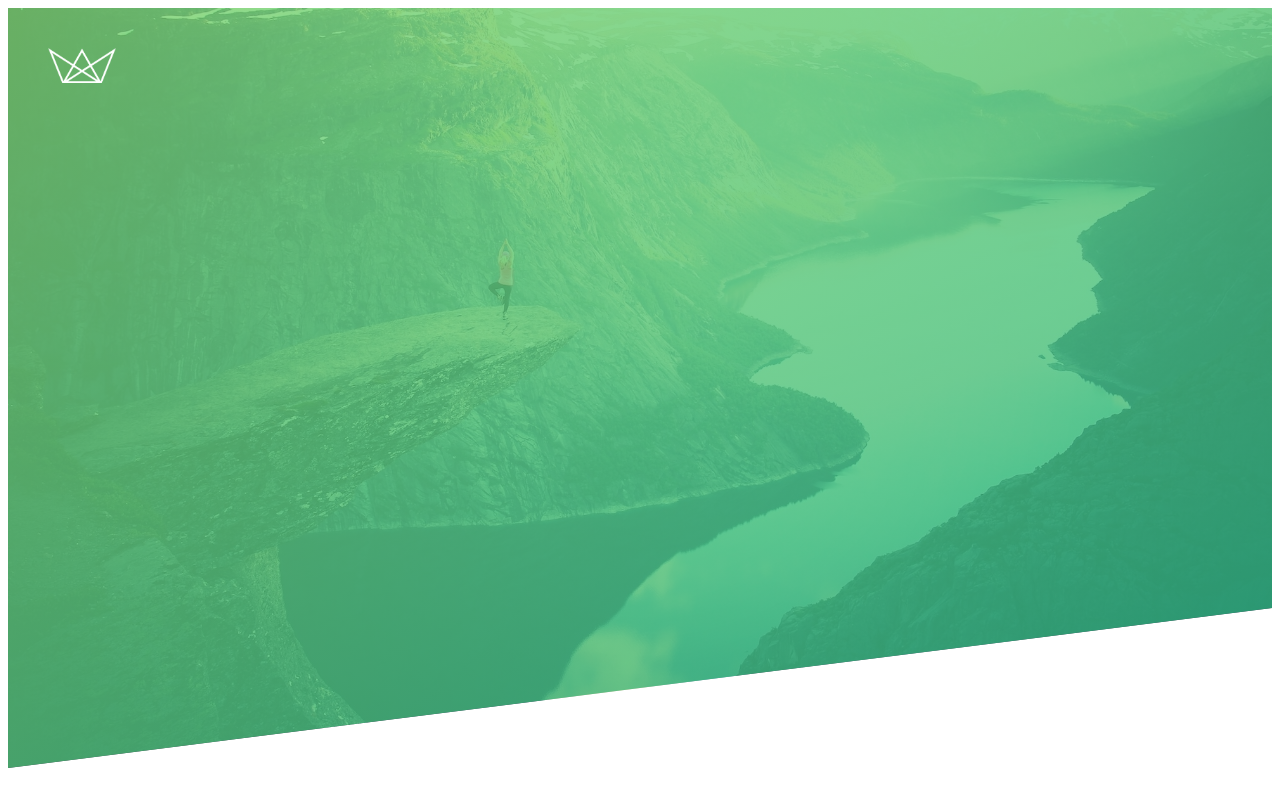
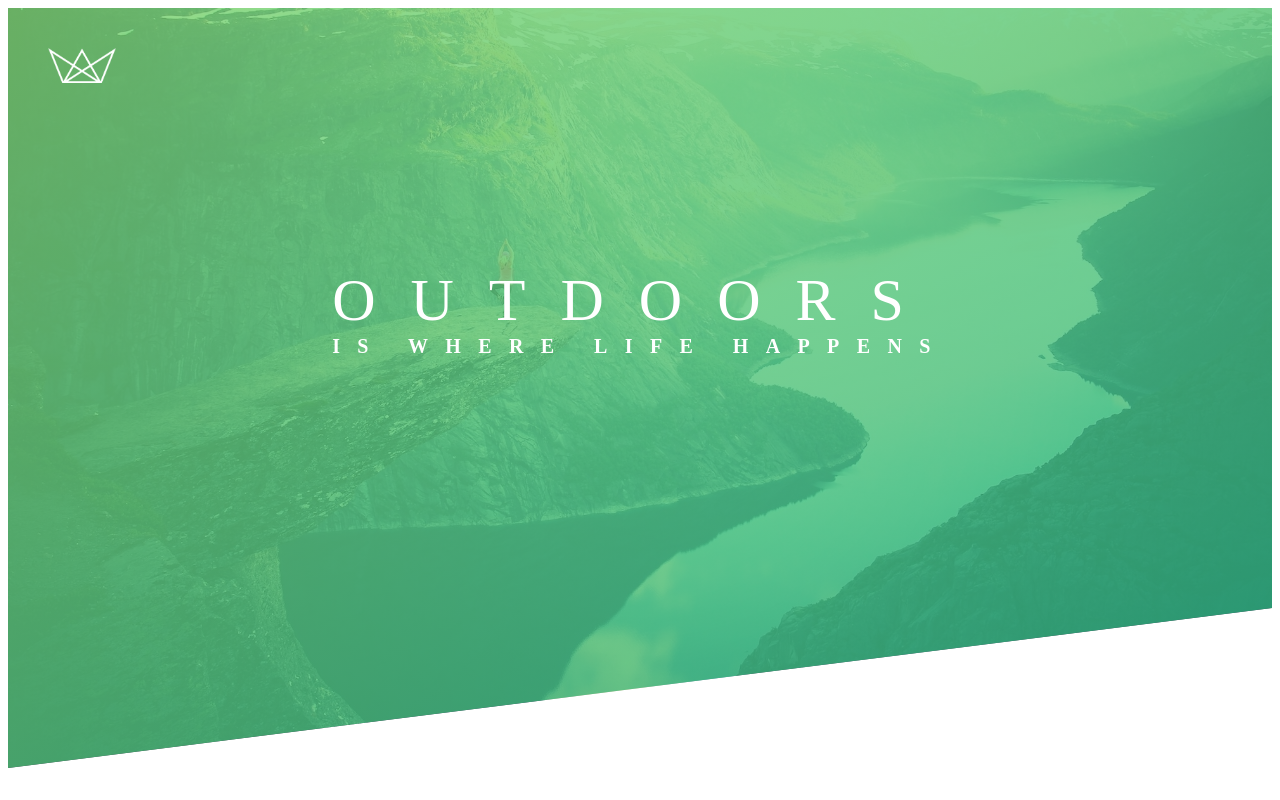
Before and after one commit to amontalvof/natours-react-client, a React (Vite) app: page / in a window 1280 px wide. Built offline with nearby package versions, Linux system fonts and the light colour scheme; the HTML template or start-up script is replaced by a standard one.

Commit message:
feat: added central title in header

```diff
--- a/index.html
+++ b/index.html
@@ -2,13 +2,13 @@
 <html lang="en">
     <head>
         <meta charset="UTF-8" />
-        <link rel="icon" type="image/svg+xml" href="/vite.svg" />
+        <link rel="icon" type="image/svg+xml" href="/assets/favicon.png" />
         <meta name="viewport" content="width=device-width, initial-scale=1.0" />
         <link
             href="https://fonts.googleapis.com/css?family=Lato:100,300,400,700,900"
             rel="stylesheet"
         />
-        <title>NatOurs</title>
+        <title>NatOurs | Exciting tours for adventurous people</title>
     </head>
     <body>
         <div id="root"></div>
--- a/src/constants/colors.ts
+++ b/src/constants/colors.ts
@@ -4,3 +4,4 @@ export const DARK_GREEN = '#28b485';
 export const LIGHT_GREEN_RGBA = 'rgba(126, 213, 111, 0.8)';
 export const MEDIUM_GREEN_RGBA = 'rgba(85, 197, 122, 0.8)';
 export const DARK_GREEN_RGBA = 'rgba(40, 180, 133, 0.8)';
+export const WHITE = '#ffffff';
--- a/src/layout/header/index.tsx
+++ b/src/layout/header/index.tsx
@@ -1,6 +1,14 @@
-import { HeaderContainer, Logo, LogoBox } from './styles';
 import { IChildren } from '../../types/children';
 import LogoWhite from '../../../assets/logo-white.png';
+import {
+    HeaderContainer,
+    HeadingPrimary,
+    HeadingPrimaryMain,
+    HeadingPrimarySub,
+    Logo,
+    LogoBox,
+    TextBox,
+} from './styles';
 
 interface HeaderProps extends IChildren {}
 
@@ -10,6 +18,12 @@ const Header = (props: HeaderProps) => {
             <LogoBox>
                 <Logo src={LogoWhite} alt="logo" />
             </LogoBox>
+            <TextBox>
+                <HeadingPrimary>
+                    <HeadingPrimaryMain>Outdoors</HeadingPrimaryMain>
+                    <HeadingPrimarySub>is where life happens</HeadingPrimarySub>
+                </HeadingPrimary>
+            </TextBox>
         </HeaderContainer>
     );
 };
--- a/src/layout/header/styles.ts
+++ b/src/layout/header/styles.ts
@@ -1,6 +1,10 @@
 import styled from 'styled-components';
 import hero from '../../../assets/hero.jpg';
-import { DARK_GREEN_RGBA, LIGHT_GREEN_RGBA } from '../../constants/colors';
+import {
+    DARK_GREEN_RGBA,
+    LIGHT_GREEN_RGBA,
+    WHITE,
+} from '../../constants/colors';
 
 export const HeaderContainer = styled.header`
     height: 95vh;
@@ -25,3 +29,28 @@ export const LogoBox = styled.div`
 export const Logo = styled.img`
     height: 35px;
 `;
+
+export const TextBox = styled.div`
+    position: absolute;
+    top: 40%;
+    left: 50%;
+    transform: translate(-50%, -50%);
+`;
+
+export const HeadingPrimary = styled.h1`
+    color: ${WHITE};
+    text-transform: uppercase;
+`;
+export const HeadingPrimaryMain = styled.span`
+    display: block;
+    font-size: 60px;
+    font-weight: 400;
+    letter-spacing: 35px;
+`;
+
+export const HeadingPrimarySub = styled.span`
+    display: block;
+    font-size: 20px;
+    font-weight: 700;
+    letter-spacing: 17.4px;
+`;
```
